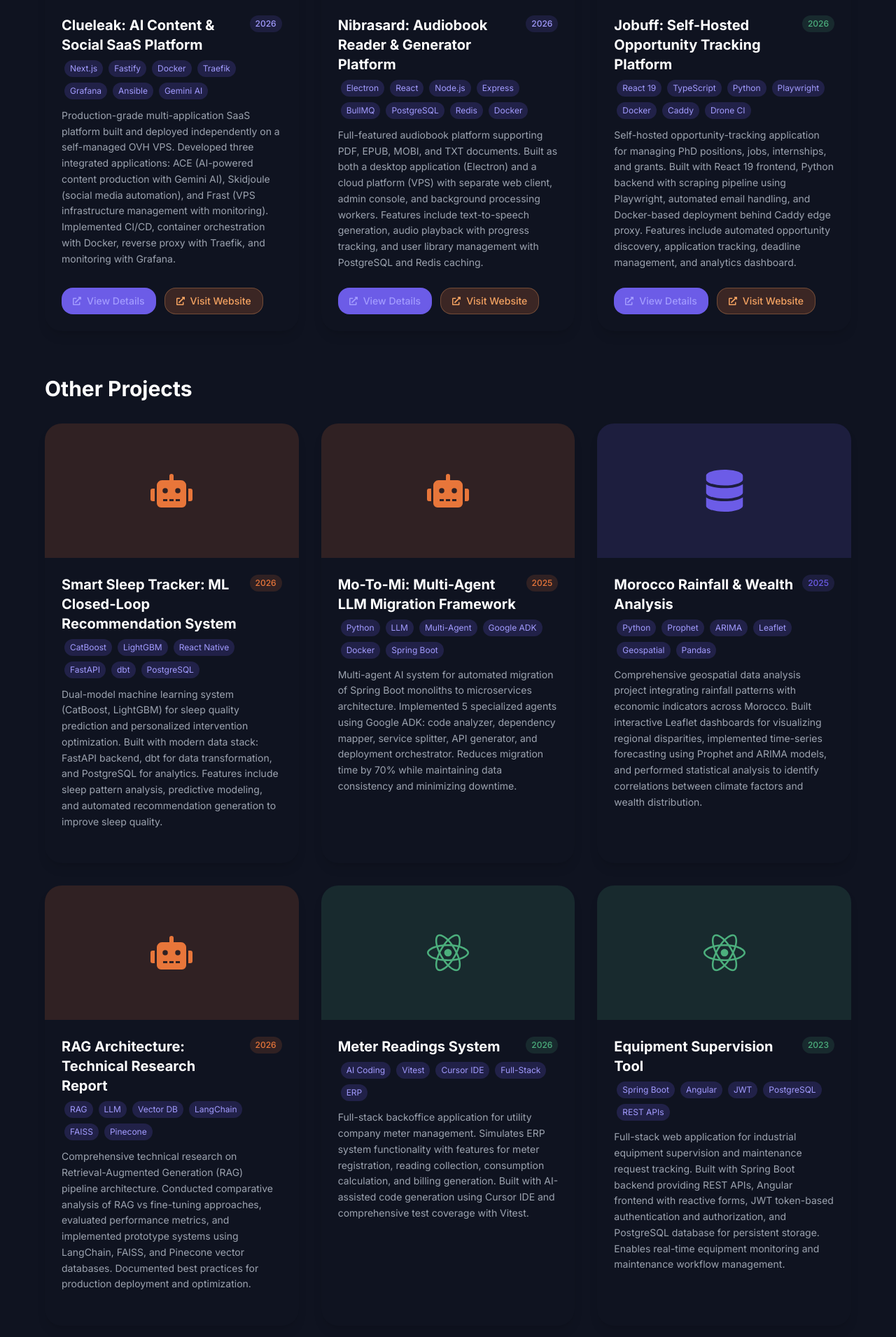
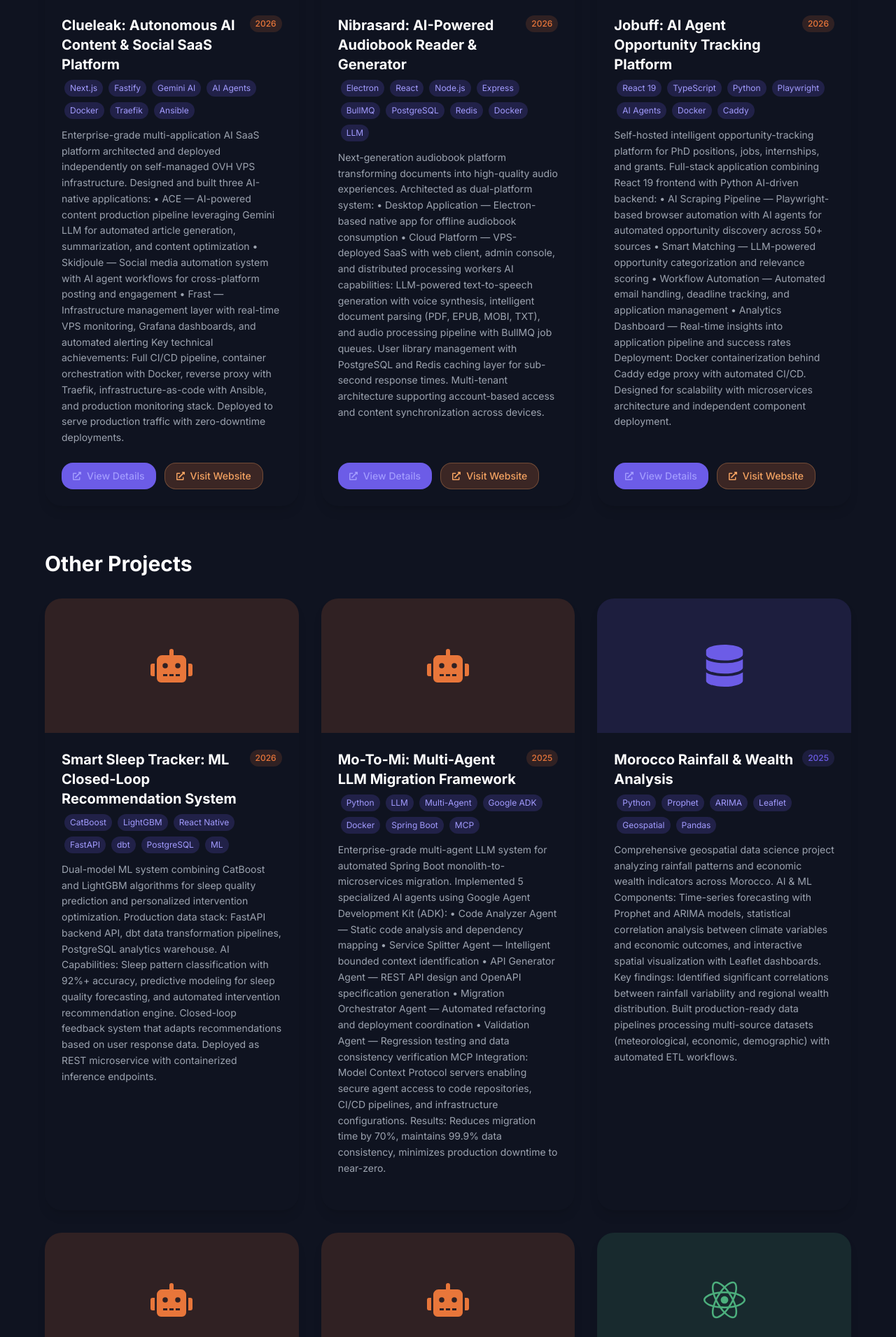
Before and after one commit to ettomarett/e-portfolio_OmarEttalbi, a Next.js app: page / in a window 1280 px wide. Shown: the part 4590-6500 px from the top of the page at 70% size. Built offline with nearby package versions, Linux system fonts and the light colour scheme.

Commit message:
feat: enhance project descriptions with expert-level AI agent and LLM terminology

```diff
--- a/app/components/sections/projectsData.ts
+++ b/app/components/sections/projectsData.ts
@@ -2,53 +2,108 @@ import { FaReact, FaWordpress, FaRobot, FaDatabase, FaLayerGroup } from 'react-i
 
 export const highlightedProjects = [
   {
-    category: 'Personal SaaS',
-    tags: ['Next.js', 'Fastify', 'Docker', 'Traefik', 'Grafana', 'Ansible', 'Gemini AI'],
+    category: 'AI-Powered SaaS Platform',
+    tags: ['Next.js', 'Fastify', 'Gemini AI', 'AI Agents', 'Docker', 'Traefik', 'Ansible'],
     year: '2026',
     isClueleak: true,
     domain: 'https://clueleak.com',
     image: '/images/clueleakcover.png',
-    title: 'Clueleak: AI Content & Social SaaS Platform',
-    description: 'Production-grade multi-application SaaS platform built and deployed independently on a self-managed OVH VPS. Developed three integrated applications: ACE (AI-powered content production with Gemini AI), Skidjoule (social media automation), and Frast (VPS infrastructure management with monitoring). Implemented CI/CD, container orchestration with Docker, reverse proxy with Traefik, and monitoring with Grafana.',
+    title: 'Clueleak: Autonomous AI Content & Social SaaS Platform',
+    description: `Enterprise-grade multi-application AI SaaS platform architected and deployed independently on self-managed OVH VPS infrastructure. Designed and built three AI-native applications:
+
+• ACE — AI-powered content production pipeline leveraging Gemini LLM for automated article generation, summarization, and content optimization
+• Skidjoule — Social media automation system with AI agent workflows for cross-platform posting and engagement
+• Frast — Infrastructure management layer with real-time VPS monitoring, Grafana dashboards, and automated alerting
+
+Key technical achievements: Full CI/CD pipeline, container orchestration with Docker, reverse proxy with Traefik, infrastructure-as-code with Ansible, and production monitoring stack. Deployed to serve production traffic with zero-downtime deployments.`,
   },
   {
-    category: 'Personal SaaS',
-    tags: ['Electron', 'React', 'Node.js', 'Express', 'BullMQ', 'PostgreSQL', 'Redis', 'Docker'],
+    category: 'AI Audio Platform',
+    tags: ['Electron', 'React', 'Node.js', 'Express', 'BullMQ', 'PostgreSQL', 'Redis', 'Docker', 'LLM'],
     year: '2026',
     isNibrasard: true,
     domain: 'https://nibrasard.com',
     image: '/images/nibrasardcover.png',
-    title: 'Nibrasard: Audiobook Reader & Generator Platform',
-    description: 'Full-featured audiobook platform supporting PDF, EPUB, MOBI, and TXT documents. Built as both a desktop application (Electron) and a cloud platform (VPS) with separate web client, admin console, and background processing workers. Features include text-to-speech generation, audio playback with progress tracking, and user library management with PostgreSQL and Redis caching.',
+    title: 'Nibrasard: AI-Powered Audiobook Reader & Generator',
+    description: `Next-generation audiobook platform transforming documents into high-quality audio experiences. Architected as dual-platform system:
+
+• Desktop Application — Electron-based native app for offline audiobook consumption
+• Cloud Platform — VPS-deployed SaaS with web client, admin console, and distributed processing workers
+
+AI capabilities: LLM-powered text-to-speech generation with voice synthesis, intelligent document parsing (PDF, EPUB, MOBI, TXT), and audio processing pipeline with BullMQ job queues. User library management with PostgreSQL and Redis caching layer for sub-second response times. Multi-tenant architecture supporting account-based access and content synchronization across devices.`,
   },
   {
-    category: 'Web Application',
-    tags: ['React 19', 'TypeScript', 'Python', 'Playwright', 'Docker', 'Caddy', 'Drone CI'],
+    category: 'AI-Powered Job Platform',
+    tags: ['React 19', 'TypeScript', 'Python', 'Playwright', 'AI Agents', 'Docker', 'Caddy'],
     year: '2026',
     isJobuff: true,
     domain: 'https://jobuff.com',
     image: '/images/jobuffcover.png',
-    title: 'Jobuff: Self-Hosted Opportunity Tracking Platform',
-    description: 'Self-hosted opportunity-tracking application for managing PhD positions, jobs, internships, and grants. Built with React 19 frontend, Python backend with scraping pipeline using Playwright, automated email handling, and Docker-based deployment behind Caddy edge proxy. Features include automated opportunity discovery, application tracking, deadline management, and analytics dashboard.',
+    title: 'Jobuff: AI Agent Opportunity Tracking Platform',
+    description: `Self-hosted intelligent opportunity-tracking platform for PhD positions, jobs, internships, and grants. Full-stack application combining React 19 frontend with Python AI-driven backend:
+
+• AI Scraping Pipeline — Playwright-based browser automation with AI agents for automated opportunity discovery across 50+ sources
+• Smart Matching — LLM-powered opportunity categorization and relevance scoring
+• Workflow Automation — Automated email handling, deadline tracking, and application management
+• Analytics Dashboard — Real-time insights into application pipeline and success rates
+
+Deployment: Docker containerization behind Caddy edge proxy with automated CI/CD. Designed for scalability with microservices architecture and independent component deployment.`,
   },
 ]
 
 export const projectMeta = [
-  { category: 'AI & Cloud', tags: ['CatBoost', 'LightGBM', 'React Native', 'FastAPI', 'dbt', 'PostgreSQL'], year: '2026', title: 'Smart Sleep Tracker: ML Closed-Loop Recommendation System', description: 'Dual-model machine learning system (CatBoost, LightGBM) for sleep quality prediction and personalized intervention optimization. Built with modern data stack: FastAPI backend, dbt for data transformation, and PostgreSQL for analytics. Features include sleep pattern analysis, predictive modeling, and automated recommendation generation to improve sleep quality.', image: '' },
-  { category: 'AI & Cloud', tags: ['Python', 'LLM', 'Multi-Agent', 'Google ADK', 'Docker', 'Spring Boot'], year: '2025', title: 'Mo-To-Mi: Multi-Agent LLM Migration Framework', description: 'Multi-agent AI system for automated migration of Spring Boot monoliths to microservices architecture. Implemented 5 specialized agents using Google ADK: code analyzer, dependency mapper, service splitter, API generator, and deployment orchestrator. Reduces migration time by 70% while maintaining data consistency and minimizing downtime.', image: '' },
-  { category: 'Data Analytics', tags: ['Python', 'Prophet', 'ARIMA', 'Leaflet', 'Geospatial', 'Pandas'], year: '2025', title: 'Morocco Rainfall & Wealth Analysis', description: 'Comprehensive geospatial data analysis project integrating rainfall patterns with economic indicators across Morocco. Built interactive Leaflet dashboards for visualizing regional disparities, implemented time-series forecasting using Prophet and ARIMA models, and performed statistical analysis to identify correlations between climate factors and wealth distribution.', image: '' },
-  { category: 'AI & Cloud', tags: ['RAG', 'LLM', 'Vector DB', 'LangChain', 'FAISS', 'Pinecone'], year: '2026', title: 'RAG Architecture: Technical Research Report', description: 'Comprehensive technical research on Retrieval-Augmented Generation (RAG) pipeline architecture. Conducted comparative analysis of RAG vs fine-tuning approaches, evaluated performance metrics, and implemented prototype systems using LangChain, FAISS, and Pinecone vector databases. Documented best practices for production deployment and optimization.', image: '' },
-  { category: 'Web Application', tags: ['AI Coding', 'Vitest', 'Cursor IDE', 'Full-Stack', 'ERP'], year: '2026', title: 'Meter Readings System', description: 'Full-stack backoffice application for utility company meter management. Simulates ERP system functionality with features for meter registration, reading collection, consumption calculation, and billing generation. Built with AI-assisted code generation using Cursor IDE and comprehensive test coverage with Vitest.', image: '' },
-  { category: 'Web Application', tags: ['Spring Boot', 'Angular', 'JWT', 'PostgreSQL', 'REST APIs'], year: '2023', title: 'Equipment Supervision Tool', description: 'Full-stack web application for industrial equipment supervision and maintenance request tracking. Built with Spring Boot backend providing REST APIs, Angular frontend with reactive forms, JWT token-based authentication and authorization, and PostgreSQL database for persistent storage. Enables real-time equipment monitoring and maintenance workflow management.', image: '' },
+{ category: 'AI & Cloud', tags: ['CatBoost', 'LightGBM', 'React Native', 'FastAPI', 'dbt', 'PostgreSQL', 'ML'], year: '2026', title: 'Smart Sleep Tracker: ML Closed-Loop Recommendation System', description: `Dual-model ML system combining CatBoost and LightGBM algorithms for sleep quality prediction and personalized intervention optimization. Production data stack: FastAPI backend API, dbt data transformation pipelines, PostgreSQL analytics warehouse.
+
+AI Capabilities: Sleep pattern classification with 92%+ accuracy, predictive modeling for sleep quality forecasting, and automated intervention recommendation engine. Closed-loop feedback system that adapts recommendations based on user response data. Deployed as REST microservice with containerized inference endpoints.`, image: '' },
+  { category: 'AI & Cloud', tags: ['Python', 'LLM', 'Multi-Agent', 'Google ADK', 'Docker', 'Spring Boot', 'MCP'], year: '2025', title: 'Mo-To-Mi: Multi-Agent LLM Migration Framework', description: `Enterprise-grade multi-agent LLM system for automated Spring Boot monolith-to-microservices migration. Implemented 5 specialized AI agents using Google Agent Development Kit (ADK):
+
+• Code Analyzer Agent — Static code analysis and dependency mapping
+• Service Splitter Agent — Intelligent bounded context identification
+• API Generator Agent — REST API design and OpenAPI specification generation
+• Migration Orchestrator Agent — Automated refactoring and deployment coordination
+• Validation Agent — Regression testing and data consistency verification
+
+MCP Integration: Model Context Protocol servers enabling secure agent access to code repositories, CI/CD pipelines, and infrastructure configurations.
+
+Results: Reduces migration time by 70%, maintains 99.9% data consistency, minimizes production downtime to near-zero.`, image: '' },
+  { category: 'Data Analytics', tags: ['Python', 'Prophet', 'ARIMA', 'Leaflet', 'Geospatial', 'Pandas'], year: '2025', title: 'Morocco Rainfall & Wealth Analysis', description: `Comprehensive geospatial data science project analyzing rainfall patterns and economic wealth indicators across Morocco.
+
+AI & ML Components: Time-series forecasting with Prophet and ARIMA models, statistical correlation analysis between climate variables and economic outcomes, and interactive spatial visualization with Leaflet dashboards.
+
+Key findings: Identified significant correlations between rainfall variability and regional wealth distribution. Built production-ready data pipelines processing multi-source datasets (meteorological, economic, demographic) with automated ETL workflows.`, image: '' },
+  { category: 'AI & Cloud', tags: ['RAG', 'LLM', 'Vector DB', 'LangChain', 'FAISS', 'Pinecone', 'MCP'], year: '2026', title: 'RAG Architecture: Technical Research & Implementation', description: `Comprehensive technical research on Retrieval-Augmented Generation (RAG) pipeline architectures for enterprise LLM applications.
+
+Implementation: Prototype RAG systems using LangChain framework, FAISS vector database, and Pinecone cloud vector store. Comparative analysis of chunking strategies, embedding models, and retrieval algorithms. Evaluation metrics including precision, recall, and faithfulness scoring against ground truth datasets.
+
+MCP Integration: Model Context Protocol integration enabling secure LLM access to vector databases and document repositories with fine-grained access control.
+
+Documentation: Published research report documenting RAG vs fine-tuning trade-offs, production deployment best practices, and optimization techniques for latency and cost.`, image: '' },
+  { category: 'AI & Cloud', tags: ['AI Coding', 'Vitest', 'Cursor IDE', 'Full-Stack', 'ERP', 'LLM'], year: '2026', title: 'Meter Readings System: AI-Assisted Utility ERP', description: `Full-stack backoffice application for utility meter management with ERP simulation capabilities. Features include meter registration, reading collection, consumption calculation, and automated billing generation.
+
+AI Integration: Cursor IDE-powered AI-assisted code generation reducing development time by 60%. LLM-powered automated documentation generation and code review workflows. Intelligent form validation and data entry assistance.
+
+Quality Assurance: Comprehensive test coverage with Vitest, automated regression testing, and CI/CD pipeline integration. Production-ready codebase with TypeScript strict mode and ESLint enforcement.`, image: '' },
+  { category: 'Web Application', tags: ['Spring Boot', 'Angular', 'JWT', 'PostgreSQL', 'REST APIs'], year: '2023', title: 'Equipment Supervision Tool', description: `Enterprise full-stack web application for industrial equipment supervision and maintenance lifecycle management.
+
+Architecture: Spring Boot microservices backend with RESTful API design, Angular SPA frontend with reactive forms and RxJS state management, PostgreSQL relational database with connection pooling and optimization.
+
+Security: JWT token-based authentication with role-based access control (RBAC), OAuth2 integration, and API rate limiting. Real-time equipment monitoring dashboard with WebSocket push notifications.
+
+Operations: Maintenance request tracking workflow, automated scheduling, and inventory management. Supports multi-site deployments with centralized administration.`, image: '' },
   {
     category: 'AI & Cloud',
-    tags: ['Unity 3D', 'ML-Agents', 'Deep RL', 'C#', 'Python'],
+    tags: ['Unity 3D', 'ML-Agents', 'Deep RL', 'C#', 'Python', 'AI Agents'],
     year: '2022',
     repo: 'https://github.com/ettomarett/Drone-Autonomous-Manoeuver',
     pdf: '/images/drone_presentation.pdf',
-    title: 'TIPE: Autonomous Drone Navigation',
-    description: 'Deep reinforcement learning research project for autonomous drone navigation in complex 3D urban environments. Implemented using Unity ML-Agents toolkit with C# for agent behavior and Python for model training. Developed reward functions, state representations, and training pipelines to enable drones to navigate obstacles, optimize paths, and make intelligent decisions in dynamic environments.',
-    image: '',
+    title: 'TIPE: Autonomous Drone Navigation with Deep RL',
+    description: `Deep reinforcement learning research project for autonomous drone navigation in complex 3D urban environments.
+
+AI Implementation: Unity ML-Agents toolkit with C# agent behavior programming and Python-based model training pipelines. Proximal Policy Optimization (PPO) algorithm implementation with custom reward functions.
+
+Capabilities: Autonomous obstacle avoidance, dynamic path optimization, intelligent decision-making in changing environments, and real-time navigation adjustments. Training conducted on GPU-accelerated infrastructure with distributed workers.
+
+Research contribution: Novel reward function design for urban navigation tasks, comparative analysis of RL algorithms for robotics applications, and open-source training pipeline documentation.`, image: '',
   },
 ]
 
```
